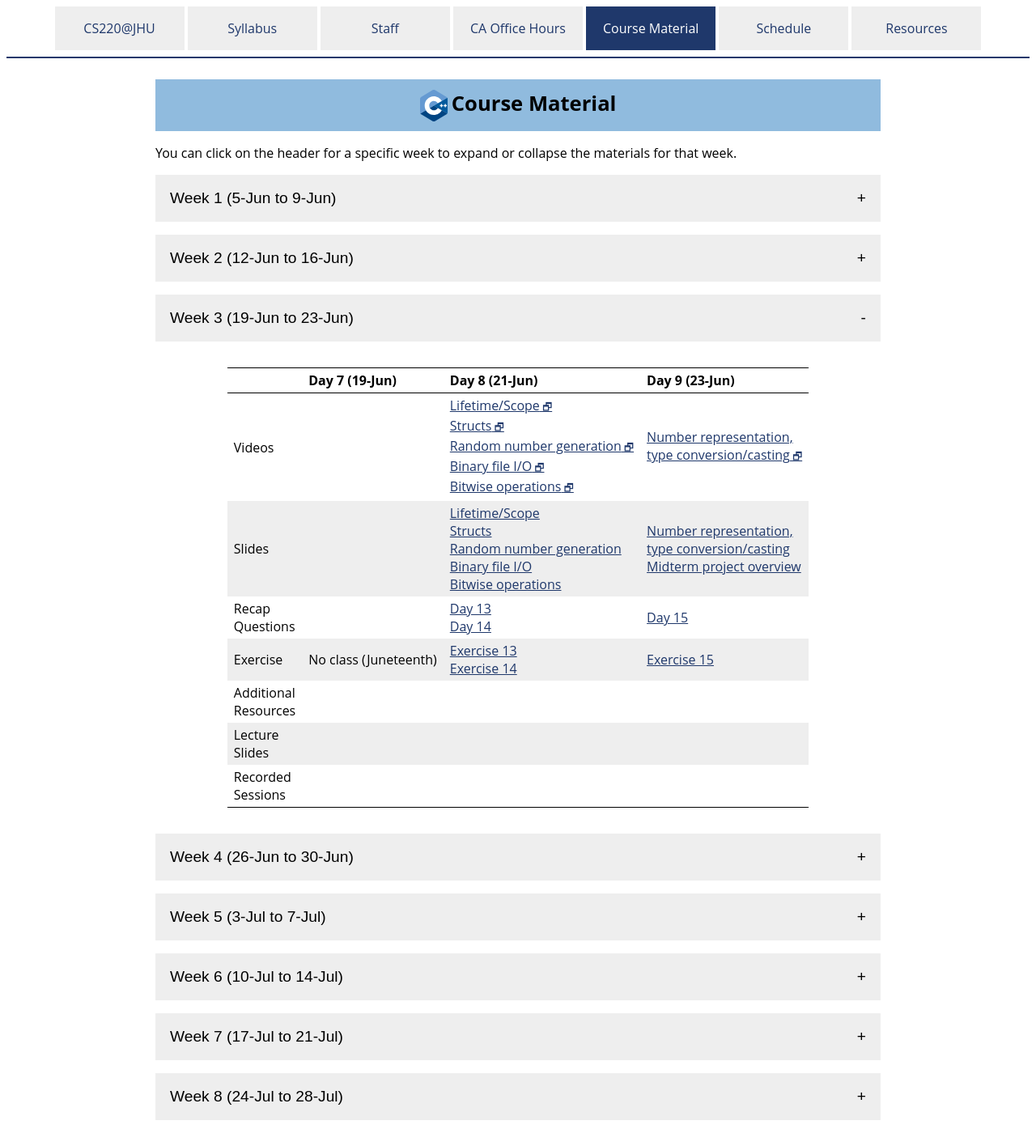
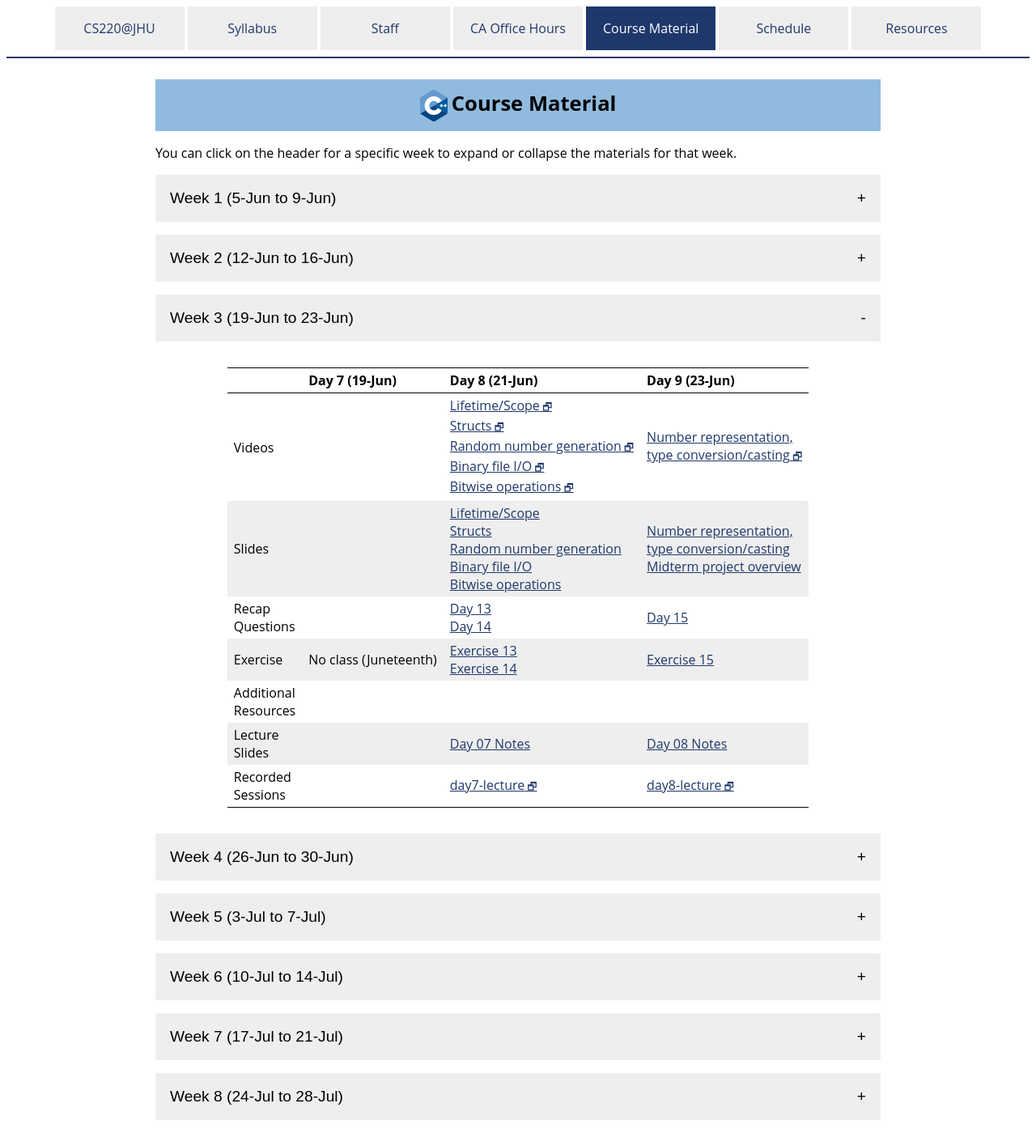
Before and after one commit to jhu-ip/cs220-summer24, a Jekyll site: the page built from material.md, in a window 1280 px wide. Shown: the whole page at 81% size. Built offline with Jekyll 4.4.1, drawn with Linux system fonts in a browser that asks for light colours.

Commit message:
Add materials for session 8 and 7

```diff
--- a/material.csv
+++ b/material.csv
@@ -115,12 +115,16 @@ Week,Day,Date,Type,Link text,URL
 3,2,21-Jun,Slides,Bitwise operations,slides/day14_bitwise_operations.pdf
 3,2,21-Jun,Recap,Day 14,questions/day14.html
 3,2,21-Jun,Exercise,Exercise 14,exercise/ex14.html
+3,2,21-Jun,LectureSlides,Day 07 Notes,slides/summer23_slides/summer23_day13-14_session07.pdf
+3,2,21-Jun,Recording,day7-lecture,https://jh.hosted.panopto.com/Panopto/Pages/Viewer.aspx?id=d5ea5b1d-f9d7-4e2d-8ba4-b0280115cb81
 
 3,3,23-Jun,Video,"Number representation,<br>type conversion/casting",https://jh.hosted.panopto.com/Panopto/Pages/Viewer.aspx?id=9ce56b92-a382-468f-8c9e-ae230027a1af
 3,3,23-Jun,Slides,"Number representation,<br>type conversion/casting",slides/day15_number_rep_type_conversions.pdf
 3,3,23-Jun,Recap,Day 15,questions/day15.html
 3,3,23-Jun,Exercise,Exercise 15,exercise/ex15.html
 3,3,23-Jun,Slides,"Midterm project overview", slides/summer23_slides/summer23_midterm_project_overview.pdf
+3,3,23-Jun,LectureSlides,Day 08 Notes,slides/summer23_slides/summer23_day15-16_session08.pdf
+3,3,23-Jun,Recording,day8-lecture,https://jh.hosted.panopto.com/Panopto/Pages/Viewer.aspx?id=54c4b85c-9401-4af2-94f3-b02a01125744
 
 4,1,26-Jun,Video,Linked lists,https://jh.hosted.panopto.com/Panopto/Pages/Viewer.aspx?id=254ea75c-12a1-456c-b91d-ae230027a0c6
 4,1,26-Jun,Slides,Linked lists,slides/day16_linked_lists.pdf
--- a/material.md
+++ b/material.md
@@ -177,14 +177,14 @@ the materials for that week.
     <tr>
       <td>Lecture<br>Slides</td>
       <td></td>
-      <td></td>
-      <td></td>
+      <td><a href='slides/summer23_slides/summer23_day13-14_session07.pdf'>Day 07 Notes</a></td>
+      <td><a href='slides/summer23_slides/summer23_day15-16_session08.pdf'>Day 08 Notes</a></td>
     </tr>
     <tr>
       <td>Recorded<br>Sessions</td>
       <td></td>
-      <td></td>
-      <td></td>
+      <td><a class='external' target='_blank' href='https://jh.hosted.panopto.com/Panopto/Pages/Viewer.aspx?id=d5ea5b1d-f9d7-4e2d-8ba4-b0280115cb81'>day7-lecture</a></td>
+      <td><a class='external' target='_blank' href='https://jh.hosted.panopto.com/Panopto/Pages/Viewer.aspx?id=54c4b85c-9401-4af2-94f3-b02a01125744 '>day8-lecture</a></td>
     </tr>
   </tbody>
 </table>
```
Also changed, not shown: 10 other files.
